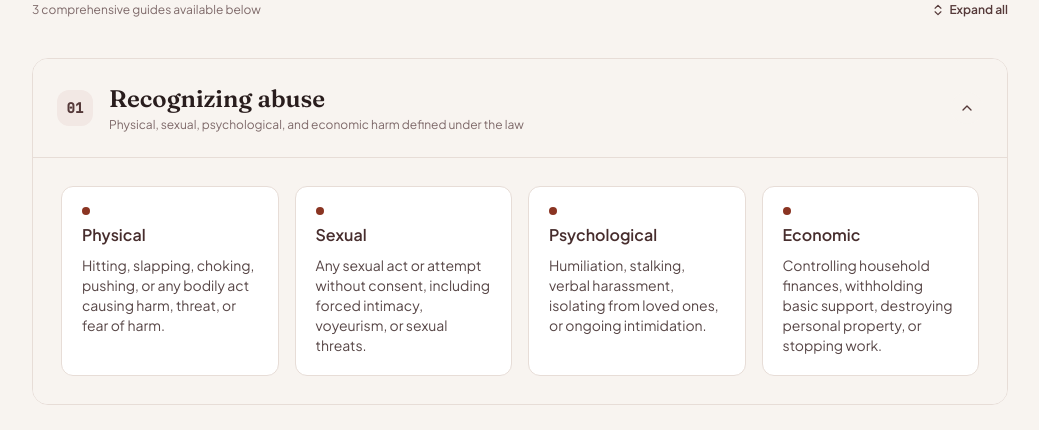
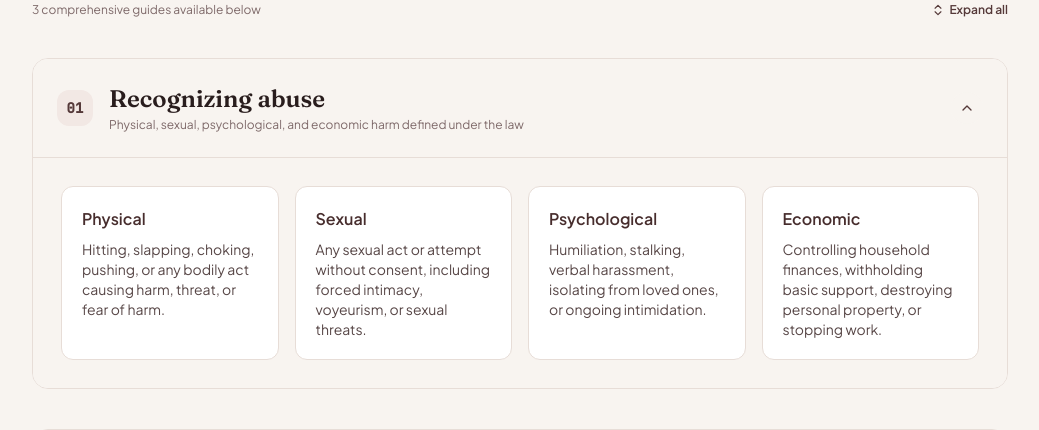
Before and after one commit to vboi19/SAGIP-INITIAL, an ASP.NET Core app: page /Home/Rights in a window 1280 px wide. Shown: the part 331-761 px from the top of the page, without its empty margins (120-1159 px from the left). Run offline with ASP.NET Core 8, Linux system fonts and the light colour scheme; some libraries are stand-ins or nearby versions.

Commit message:
Remove dot indicators on abuse type cards in Rights view

```diff
--- a/SAGIP/Views/Home/Rights.cshtml
+++ b/SAGIP/Views/Home/Rights.cshtml
@@ -57,28 +57,24 @@
         <div id="rights-sec-1" class="hidden border-t border-[#DCE2D8] p-5 sm:p-7 bg-[#F6F4EC]/30">
             <div class="grid grid-cols-1 sm:grid-cols-2 lg:grid-cols-4 gap-4">
                 <div class="bg-white border border-[#DCE2D8] rounded-xl p-5 space-y-2 shadow-xs">
-                    <div class="w-2 h-2 rounded-full bg-[#8A3422]"></div>
                     <h3 class="text-base font-semibold text-[#1B3B2B]">Physical</h3>
                     <p class="text-xs sm:text-sm text-[#45544B] leading-relaxed">
                         Hitting, slapping, choking, pushing, or any bodily act causing harm, threat, or fear of harm.
                     </p>
                 </div>
                 <div class="bg-white border border-[#DCE2D8] rounded-xl p-5 space-y-2 shadow-xs">
-                    <div class="w-2 h-2 rounded-full bg-[#8A3422]"></div>
                     <h3 class="text-base font-semibold text-[#1B3B2B]">Sexual</h3>
                     <p class="text-xs sm:text-sm text-[#45544B] leading-relaxed">
                         Any sexual act or attempt without consent, including forced intimacy, voyeurism, or sexual threats.
                     </p>
                 </div>
                 <div class="bg-white border border-[#DCE2D8] rounded-xl p-5 space-y-2 shadow-xs">
-                    <div class="w-2 h-2 rounded-full bg-[#8A3422]"></div>
                     <h3 class="text-base font-semibold text-[#1B3B2B]">Psychological</h3>
                     <p class="text-xs sm:text-sm text-[#45544B] leading-relaxed">
                         Humiliation, stalking, verbal harassment, isolating from loved ones, or ongoing intimidation.
                     </p>
                 </div>
                 <div class="bg-white border border-[#DCE2D8] rounded-xl p-5 space-y-2 shadow-xs">
-                    <div class="w-2 h-2 rounded-full bg-[#8A3422]"></div>
                     <h3 class="text-base font-semibold text-[#1B3B2B]">Economic</h3>
                     <p class="text-xs sm:text-sm text-[#45544B] leading-relaxed">
                         Controlling household finances, withholding basic support, destroying personal property, or stopping work.
```
